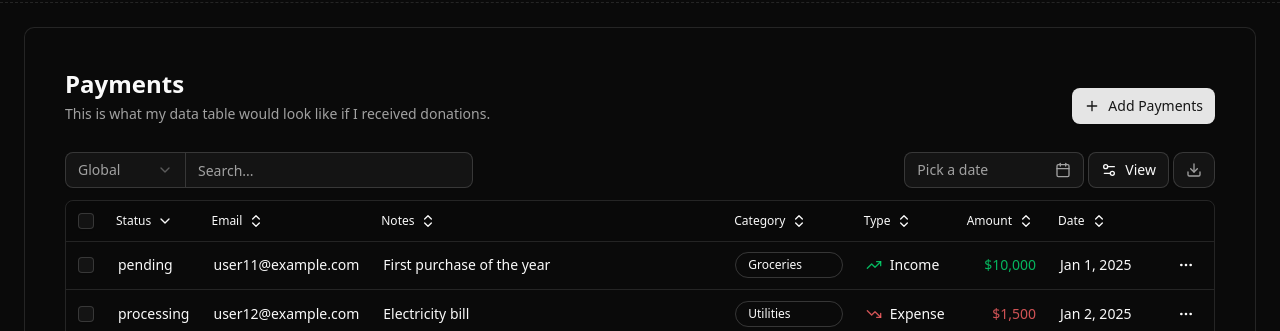
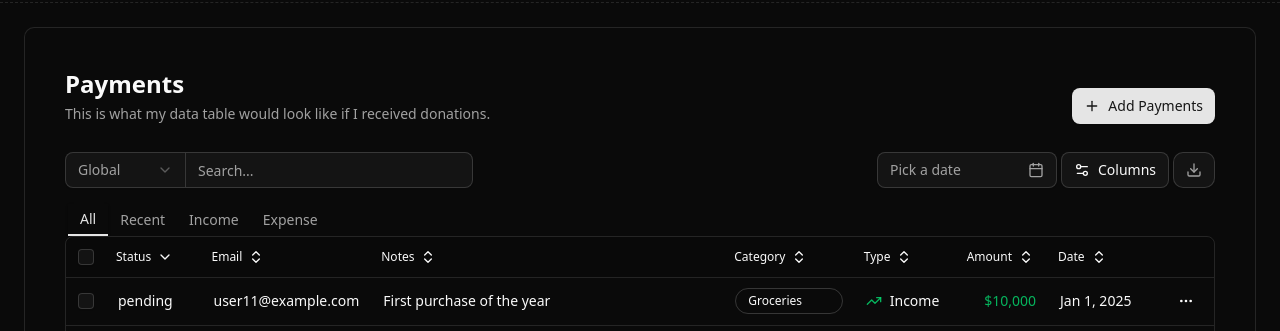
Before and after one commit to soyluisarrieta/shadcn-data-table, an Astro site in the folder www/: page / in a window 1280 px wide. Shown: the part 469-800 px from the top of the page. Built offline with nearby package versions, Linux system fonts and the light colour scheme; Astro itself is replaced by a stand-in of ours.

Commit message:
docs: update components in Astro project

```diff
--- a/www/package.json
+++ b/www/package.json
@@ -21,6 +21,7 @@
     "@radix-ui/react-separator": "^1.1.2",
     "@radix-ui/react-slot": "^1.1.2",
     "@radix-ui/react-switch": "^1.1.3",
+    "@radix-ui/react-tabs": "^1.1.4",
     "@radix-ui/react-toggle": "^1.1.2",
     "@radix-ui/react-toggle-group": "^1.1.2",
     "@tailwindcss/vite": "^4.1.3",
--- a/www/src/app/payment/payments-columns.tsx
+++ b/www/src/app/payment/payments-columns.tsx
@@ -86,7 +86,6 @@ export const paymentsColumns: CustomColumnDef<Payment>[] = [
     accessorKey: 'date',
     width: 'auto',
     minWidth: 110,
-    enableHiding: false,
     header: 'Date',
     cell: ({ row }) => {
       const date = new Date(row.getValue('date'))
--- a/www/src/app/payment/payments-demo.tsx
+++ b/www/src/app/payment/payments-demo.tsx
@@ -35,6 +35,7 @@ export default function DemoPayments () {
           }
         }}
       />
+
       <DataTable
         columns={paymentsColumns}
         data={payments}
@@ -42,6 +43,35 @@ export default function DemoPayments () {
         actions={paymentsActions}
         mock={SIMULATED_MOCK}
         isLoading={!payments}
+        tabs={{
+          defaultTab: 'all',
+          className: '',
+          tabs: [
+            { value: 'all', label: 'All' },
+            {
+              value: 'recent',
+              label: 'Recent',
+              columnVisibility: { category: false },
+              // Simulated recent payments in April
+              filter: (payment: Payment) => {
+                const date = new Date(payment.date)
+                return date.getMonth() === 3
+              }
+            },
+            {
+              value: 'income',
+              label: 'Income',
+              columnVisibility: { type: false },
+              filter: (payment: Payment) => payment.type === 'Income',
+            },
+            {
+              value: 'expense',
+              label: 'Expense',
+              columnVisibility: { status: false,  type: false },
+              filter: (payment: Payment) => payment.type === 'Expense',
+            }
+          ]
+        }}
       />
     </div>
   )
--- a/www/src/components/data-table/data-table-column-selection.tsx
+++ b/www/src/components/data-table/data-table-column-selection.tsx
@@ -5,6 +5,7 @@ import { Checkbox } from '@/components/ui/checkbox'
 export function DataTableColumnSelection<TData> (): CustomColumnDef<TData> {
   return {
     id: 'select',
+    width: 'auto',
     header: ({ table }: { table: Table<TData> }) => (
       <Checkbox
         className='ml-3 mr-2'
--- a/www/src/components/data-table/data-table-selection-actions.tsx
+++ b/www/src/components/data-table/data-table-selection-actions.tsx
@@ -16,9 +16,9 @@ export default function DataTableSelectionActions<TData> ({ table, selectedRows,
   const { onRemoveRows, customActions } = actions
 
   return (
-    <div className='h-0 row-selection-actions flex sticky bottom-1 -translate-y-2 z-10 -scale-100'>
+    <div className='h-0 row-selection-actions flex fixed lg:sticky left-1/2 lg:left-auto -translate-x-1/2 lg:translate-x-0 bottom-1 -translate-y-2 z-10 -scale-100'>
       <div className='h-fit py-1.5 px-2.5 text-sm border rounded-md bg-popover mx-auto -scale-100 flex items-center shadow-lg'>
-        <div className='flex items-center gap-2 pr-3'>
+        <div className='flex items-center gap-2 pr-3 whitespace-nowrap'>
           <Checkbox className='pointer-events-none' checked />
           <span className='font-semibold'>{selectedRows} item{selectedRows > 1 && 's'}</span>
         </div>
--- a/www/src/components/data-table/data-table-toolbar.tsx
+++ b/www/src/components/data-table/data-table-toolbar.tsx
@@ -1,7 +1,7 @@
 import {
   DropdownMenu,
-  DropdownMenuCheckboxItem,
   DropdownMenuContent,
+  DropdownMenuItem,
   DropdownMenuLabel,
   DropdownMenuSeparator,
   DropdownMenuTrigger
@@ -16,11 +16,11 @@ import { Select,
   SelectValue
 } from '@/components/ui/select'
 import type { CustomColumnDef, ExportFormat } from '@/components/data-table/data-table-types'
-import { type Column, type Table } from '@tanstack/react-table'
+import type { Column, Table } from '@tanstack/react-table'
 import { type DateValue, DatePicker } from '@/components/ui/date-picker'
 import { Button } from '@/components/ui/button'
 import { Input } from '@/components/ui/input'
-import { CheckIcon, CopyIcon, DownloadIcon, Settings2Icon, XCircleIcon } from 'lucide-react'
+import { CheckIcon, CopyIcon, DownloadIcon, RotateCwIcon, Settings2Icon, XCircleIcon } from 'lucide-react'
 import { useEffect, useState } from 'react'
 import { cn } from '@/lib/utils'
 import { Popover, PopoverContent, PopoverTrigger } from '@/components/ui/popover'
@@ -100,8 +100,9 @@ function DataTableSearchInput ({
 function DataTableDropdownView<TData> ({
   table
 }: {
-  table: Table<TData>
+  table: Table<TData>,
 }) {
+
   return (
     <DropdownMenu>
       <Button
@@ -111,10 +112,10 @@ function DataTableDropdownView<TData> ({
       >
         <DropdownMenuTrigger>
           <Settings2Icon />
-          View
+          Columns
         </DropdownMenuTrigger>
       </Button>
-      <DropdownMenuContent align="end" className="w-[150px]">
+      <DropdownMenuContent align="end" className="min-w-44">
         <DropdownMenuLabel>Toggle columns</DropdownMenuLabel>
         <DropdownMenuSeparator />
         {table
@@ -122,17 +123,33 @@ function DataTableDropdownView<TData> ({
           .filter((column) => column.id !== 'select' && column.id !== 'actions')
           .map((column) => {
             return (
-              <DropdownMenuCheckboxItem
+              <div
                 key={column.id}
-                className={cn('capitalize', !column.getIsVisible() && 'line-through')}
-                disabled={!column.getCanHide()}
-                checked={column.getIsVisible()}
-                onCheckedChange={(value: boolean) => column.toggleVisibility(!!value)}
+                className='flex justify-between items-center capitalize p-2 text-sm'
               >
-                {column.id}
-              </DropdownMenuCheckboxItem>
+                <span className={!column.getIsVisible() ? 'opacity-50' : ''}>{column.id}</span>
+                <Switch
+                  className='ml-auto scale-90'
+                  disabled={!column.getCanHide()}
+                  checked={column.getIsVisible()}
+                  onCheckedChange={(value: boolean) => column.toggleVisibility(!!value)}
+                />
+              </div>
             )
           })}
+        {Object.entries(table.getState().columnVisibility).some(([key, value]) => {
+          const initialValue = table.initialState.columnVisibility?.[key] ?? true
+          return value !== initialValue
+        }) && (
+          <>
+            <DropdownMenuSeparator />
+            <Button className='w-full' size='sm' variant='secondary' asChild>
+              <DropdownMenuItem onClick={() => table.resetColumnVisibility()}>
+                <RotateCwIcon /> Reset
+              </DropdownMenuItem>
+            </Button>
+          </>
+        )}
       </DropdownMenuContent>
     </DropdownMenu>
   )
@@ -188,7 +205,6 @@ function DataTableRightToolbar<TData> ({
     })
   }, [dateFilter, table])
 
-  // Obtener las filas filtradas o todas las filas existentes
   const getRows = () => filteredOnly
     ? table.getFilteredRowModel().flatRows.map(row => row.original)
     : table.getCoreRowModel().flatRows.map(row => row.original)
--- a/www/src/components/data-table/data-table.tsx
+++ b/www/src/components/data-table/data-table.tsx
@@ -26,8 +26,10 @@ import { DataTableColumnHeader } from '@/components/data-table/data-table-column
 import { DataTableColumnSelection } from '@/components/data-table/data-table-column-selection'
 import DataTableSelectionActions from '@/components/data-table/data-table-selection-actions'
 import { FILTERS } from '@/components/data-table/data-table-filters'
-import type { CustomColumnDef, CustomColumnDefProps, DataTableActions, FilterableColumn } from '@/components/data-table/data-table-types'
+import type { CustomColumnDef, CustomColumnDefProps, DataTableActions, DataTableTabsConfig, FilterableColumn } from '@/components/data-table/data-table-types'
 import { Skeleton } from '@/components/ui/skeleton'
+import { ScrollArea, ScrollBar } from '@/components/ui/scroll-area'
+import { Tabs, TabsList, TabsTrigger } from '@/components/ui/tabs'
 
 export function DataTable<TData, TValue> ({
   columns,
@@ -37,7 +39,8 @@ export function DataTable<TData, TValue> ({
   actions = {},
   filterableColumns,
   disableCopyJSON = false,
-  isLoading = false
+  isLoading = false,
+  tabs: tabsConfig
 }: {
   columns: Array<ColumnDef<TData, TValue> & CustomColumnDefProps<TData>>;
   data: TData[] | undefined;
@@ -47,11 +50,24 @@ export function DataTable<TData, TValue> ({
   filterableColumns?: Array<FilterableColumn<TData>>;
   disableCopyJSON?: boolean;
   isLoading?: boolean;
+  tabs?: DataTableTabsConfig<TData>;
 }) {
   const [sorting, setSorting] = React.useState<SortingState>([])
   const [columnFilters, setColumnFilters] = React.useState<ColumnFiltersState>([])
   const [columnVisibility, setColumnVisibility] = React.useState<VisibilityState>({})
   const [rowSelection, setRowSelection] = React.useState({})
+  const [activeTab, setActiveTab] = React.useState<string>(tabsConfig?.defaultTab || tabsConfig?.tabs?.[0]?.value || 'all')
+
+  React.useEffect(() => {
+    if (tabsConfig) {
+      const activeTabConfig = tabsConfig.tabs.find(tab => tab.value === activeTab);
+      if (activeTabConfig?.columnVisibility) {
+        setColumnVisibility(activeTabConfig.columnVisibility);
+      } else {
+        setColumnVisibility({});
+      }
+    }
+  }, [activeTab, tabsConfig])
 
   const extendedColumn = React.useMemo(() => {
     return columns.map(column => {
@@ -80,8 +96,17 @@ export function DataTable<TData, TValue> ({
     return extendedColumn
   }, [extendedColumn, disableRowSelection])
 
+  const filteredData = React.useMemo(() => {
+    if (!tabsConfig || !data) return data;
+
+    const activeTabConfig = tabsConfig.tabs.find(tab => tab.value === activeTab);
+    if (!activeTabConfig || !activeTabConfig.filter) return data;
+
+    return data.filter(activeTabConfig.filter);
+  }, [data, tabsConfig, activeTab]);
+
   const table = useReactTable({
-    data: data ?? mock ?? [],
+    data: filteredData ?? mock ?? [],
     columns: memorizedColumns,
     globalFilterFn: FILTERS.globalSearch,
     defaultColumn: { filterFn: FILTERS.partialMatch },
@@ -117,7 +142,23 @@ export function DataTable<TData, TValue> ({
         />
       </DataTableToolbar>
 
+      {tabsConfig && (
+        <Tabs
+          defaultValue={tabsConfig.defaultTab || tabsConfig.tabs[0].value}
+          className={tabsConfig.className}
+          value={activeTab}
+          onValueChange={setActiveTab}
+        >
+          <TabsList className='w-full pb-0 rounded-none bg-transparent justify-start [&>button]:grow-0 [&>button]:px-3 [&>button]:border-0 [&>button]:rounded-none [&>button]:dark:data-[state=active]:bg-transparent [&>button]:dark:data-[state=active]:border-b-2 [&>button]:dark:data-[state=active]:border-primary [&>button]:dark:data-[state=active]:text-primary [&>button]:hover:text-primary/90'>
+            {tabsConfig.tabs.map((tab) => (
+              <TabsTrigger key={tab.value} value={tab.value}>{tab.label}</TabsTrigger>
+            ))}
+          </TabsList>
+        </Tabs>
+      )}
+
       <div className="rounded-md border relative [&>div]:overflow-clip [&>div]:rounded-t-md">
+        <ScrollArea type='always'>
           <Table className={!widthExists ? 'w-auto' : 'w-full'}>
             <DataTableHeader
               table={table}
@@ -143,13 +184,17 @@ export function DataTable<TData, TValue> ({
             </TableBody>
           </Table>
 
+          <ScrollBar orientation="horizontal" />
+
           <DataTableSelectionActions
             table={table}
             selectedRows={selectedRows}
             actions={actions}
           />
+        </ScrollArea>
 
         <DataTableFooter table={table} />
+
       </div>
     </>
   )
@@ -173,7 +218,7 @@ function DataTableHeader<TData> ({
           {headerGroup.headers.map((header) => {
             const column = header.column.columnDef as CustomColumnDef<TData>
             const columnStyle: React.CSSProperties = {
-              width: widthExists ? (column.width === 'auto' ? 0 : column.width) : '100%',
+              width: widthExists ? (column.width === 'auto' ? '0%' : column.width) : '100%',
               minWidth: minWidthExists ? column.minWidth : undefined
             }
             const filterableColumn = filterableColumns?.find((field) => field.columnKey === header.column.id)
--- /dev/null
+++ b/www/src/components/ui/tabs.tsx
@@ -0,0 +1,64 @@
+import * as React from "react"
+import * as TabsPrimitive from "@radix-ui/react-tabs"
+
+import { cn } from "@/lib/utils"
+
+function Tabs({
+  className,
+  ...props
+}: React.ComponentProps<typeof TabsPrimitive.Root>) {
+  return (
+    <TabsPrimitive.Root
+      data-slot="tabs"
+      className={cn("flex flex-col gap-2", className)}
+      {...props}
+    />
+  )
+}
+
+function TabsList({
+  className,
+  ...props
+}: React.ComponentProps<typeof TabsPrimitive.List>) {
+  return (
+    <TabsPrimitive.List
+      data-slot="tabs-list"
+      className={cn(
+        "bg-muted text-muted-foreground inline-flex h-9 w-fit items-center justify-center rounded-lg p-[3px]",
+        className
+      )}
+      {...props}
+    />
+  )
+}
+
+function TabsTrigger({
+  className,
+  ...props
+}: React.ComponentProps<typeof TabsPrimitive.Trigger>) {
+  return (
+    <TabsPrimitive.Trigger
+      data-slot="tabs-trigger"
+      className={cn(
+        "cursor-pointer data-[state=active]:bg-background dark:data-[state=active]:text-foreground focus-visible:border-ring focus-visible:ring-ring/50 focus-visible:outline-ring dark:data-[state=active]:border-input dark:data-[state=active]:bg-input/30 text-foreground dark:text-muted-foreground inline-flex h-[calc(100%-1px)] flex-1 items-center justify-center gap-1.5 rounded-md border border-transparent px-2 py-1 text-sm font-medium whitespace-nowrap transition-[color,box-shadow] focus-visible:ring-[3px] focus-visible:outline-1 disabled:pointer-events-none disabled:opacity-50 data-[state=active]:shadow-sm [&_svg]:pointer-events-none [&_svg]:shrink-0 [&_svg:not([class*='size-'])]:size-4",
+        className
+      )}
+      {...props}
+    />
+  )
+}
+
+function TabsContent({
+  className,
+  ...props
+}: React.ComponentProps<typeof TabsPrimitive.Content>) {
+  return (
+    <TabsPrimitive.Content
+      data-slot="tabs-content"
+      className={cn("flex-1 outline-none", className)}
+      {...props}
+    />
+  )
+}
+
+export { Tabs, TabsList, TabsTrigger, TabsContent }
```
Also changed, not shown: www/src/components/data-table/data-table-types.ts (+13 -0 lines), www/pnpm-lock.yaml. Lines whose indentation alone changed are shown as unchanged.
